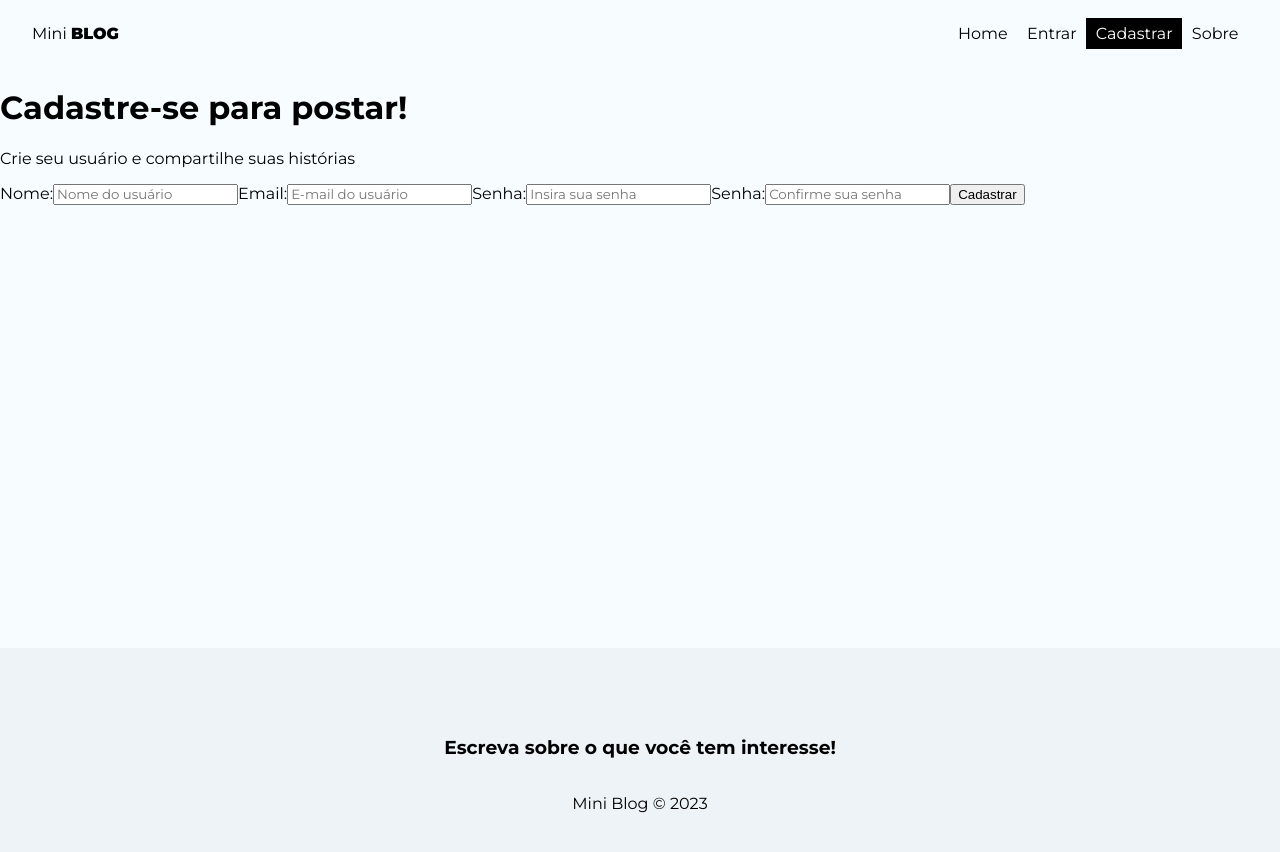
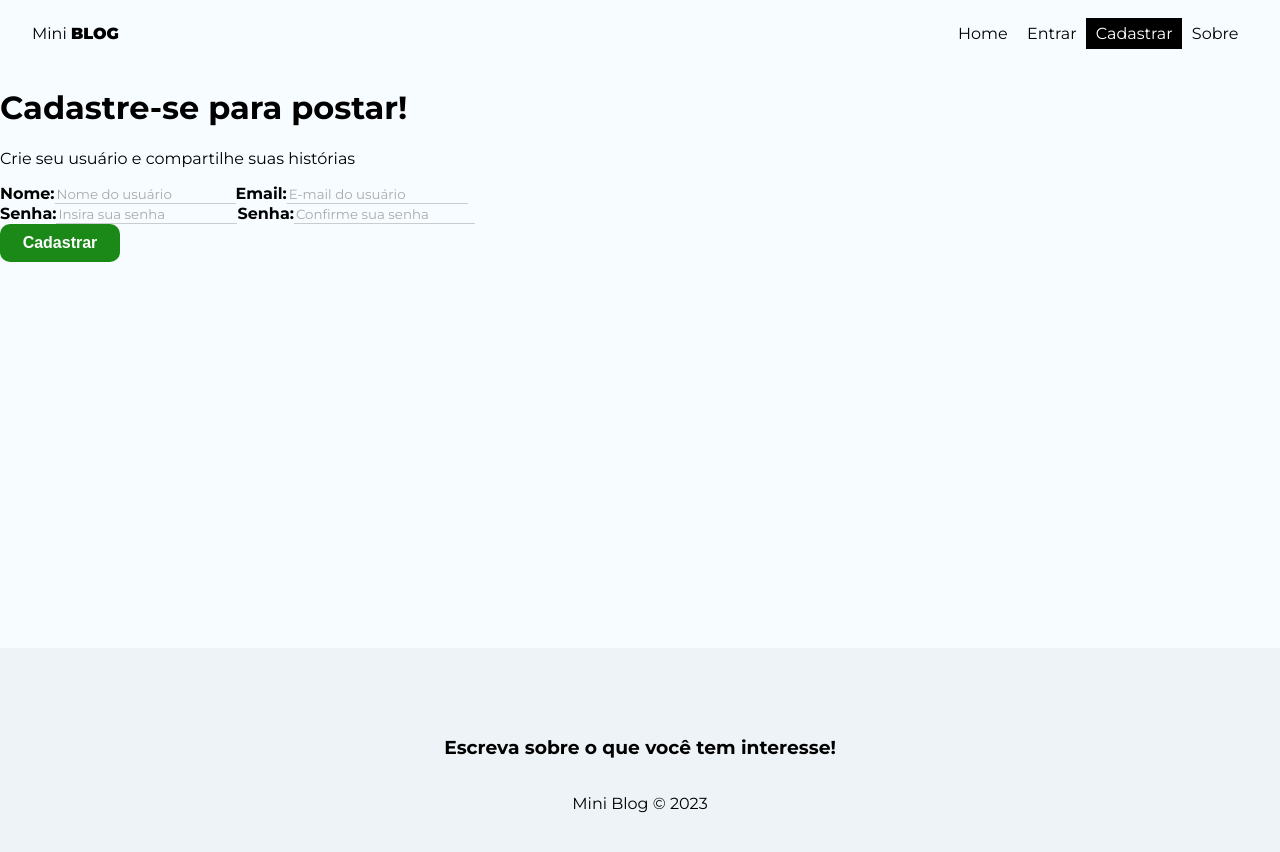
Before and after one commit to GutoCitton/Udemy-miniblog, a React (Create React App) app: page /register in a window 1280 px wide. Shown: the top 852 px of the page. Built offline with nearby package versions, Linux system fonts and the light colour scheme.

Commit message:
aula_124

```diff
--- a/src/index.css
+++ b/src/index.css
@@ -8,6 +8,7 @@
 input::placeholder,
 textarea::placeholder {
   font-family: 'Montserrat', sans-serif;
+  color: #aaa;
 }
 
 input:focus,
@@ -31,3 +32,78 @@
 nav button:hover {
   color: #bbb;
 }
+
+
+/* form styles */
+
+form {
+  max-width: 40%;
+  flex-direction: column;
+  margin-bottom: 1px;
+}
+
+label span {
+  margin-bottom: .3em;
+  font-weight: bold;
+  text-align: left;
+}
+
+input,
+textarea {
+  box-sizing: border-box;
+  border: none;
+  border-bottom: 1px solid #ccc;
+  background-color: transparent;
+}
+
+
+.btn {
+  background-color: #1a8918;
+  color: #fff;
+  text-align: center;
+  cursor: pointer;
+  border-radius: 10px;
+  width: 120px;
+  font-weight: bold;
+  border: none;
+  padding: 10px;
+  font-size: 1em;
+}
+
+.btn.btn-dark {
+  background-color: #000;
+  border-radius: 0;
+}
+
+btn.btn-outline {
+  background-color: transparent;
+  border-radius: 0;
+  color: #000;
+  border: 1px solid #000;
+  padding: 7px 30px;
+}
+
+btn::hover {
+  background-color: #0f730c;
+  color: #fff;
+}
+
+btn.btn-outline:hover {
+  background-color: #000;
+}
+
+btn.btn-danger:hover {
+  background-color: #dc3545;
+}
+
+btn[disable] {
+  background-color: #aaa;
+}
+
+.container .error {
+  color: #721c24;
+  background-color: #f8d7da;
+  border: 1px solid #f5c6cb;
+  padding: 5px;
+  border-radius: 5px;
+}
```
